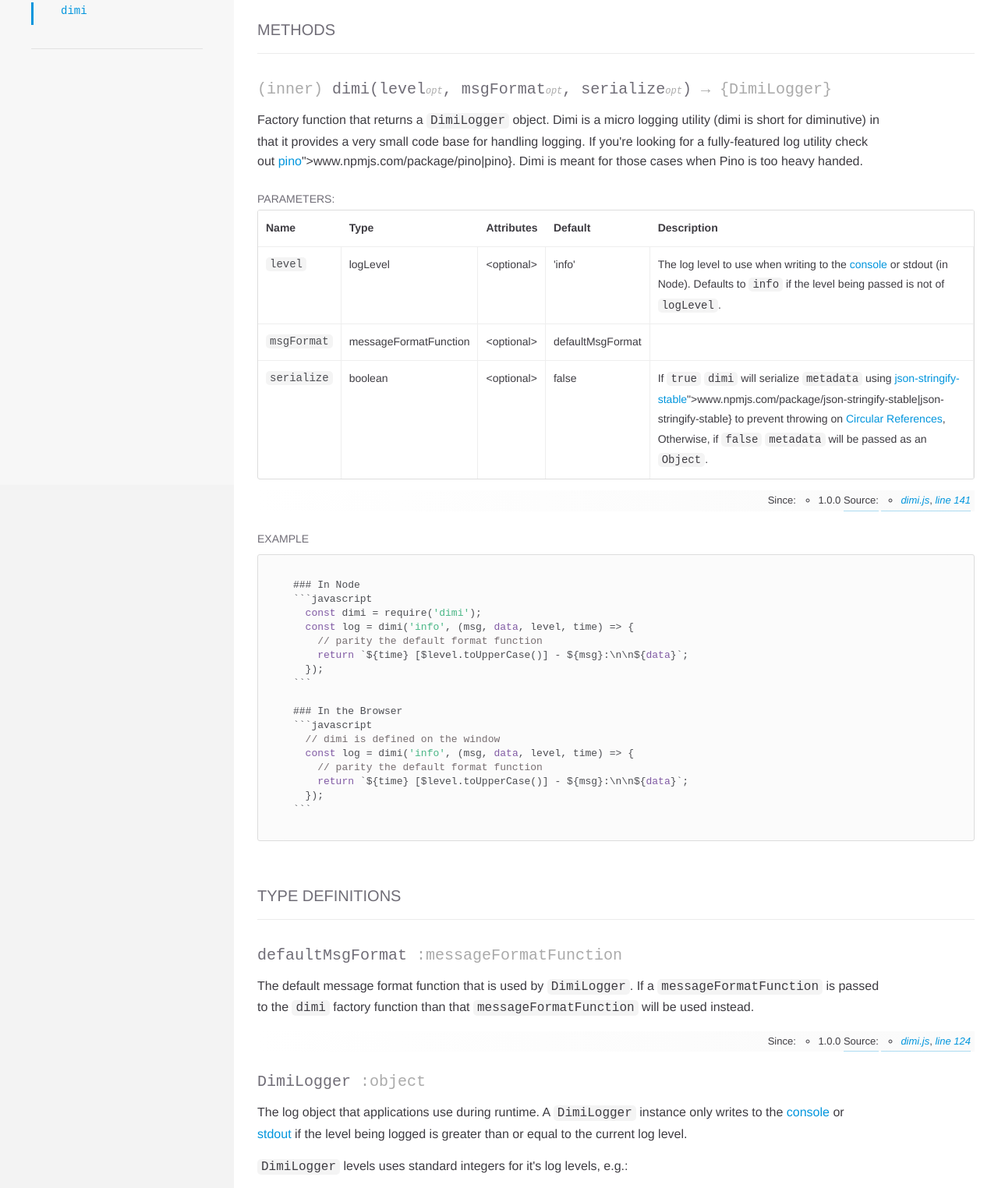
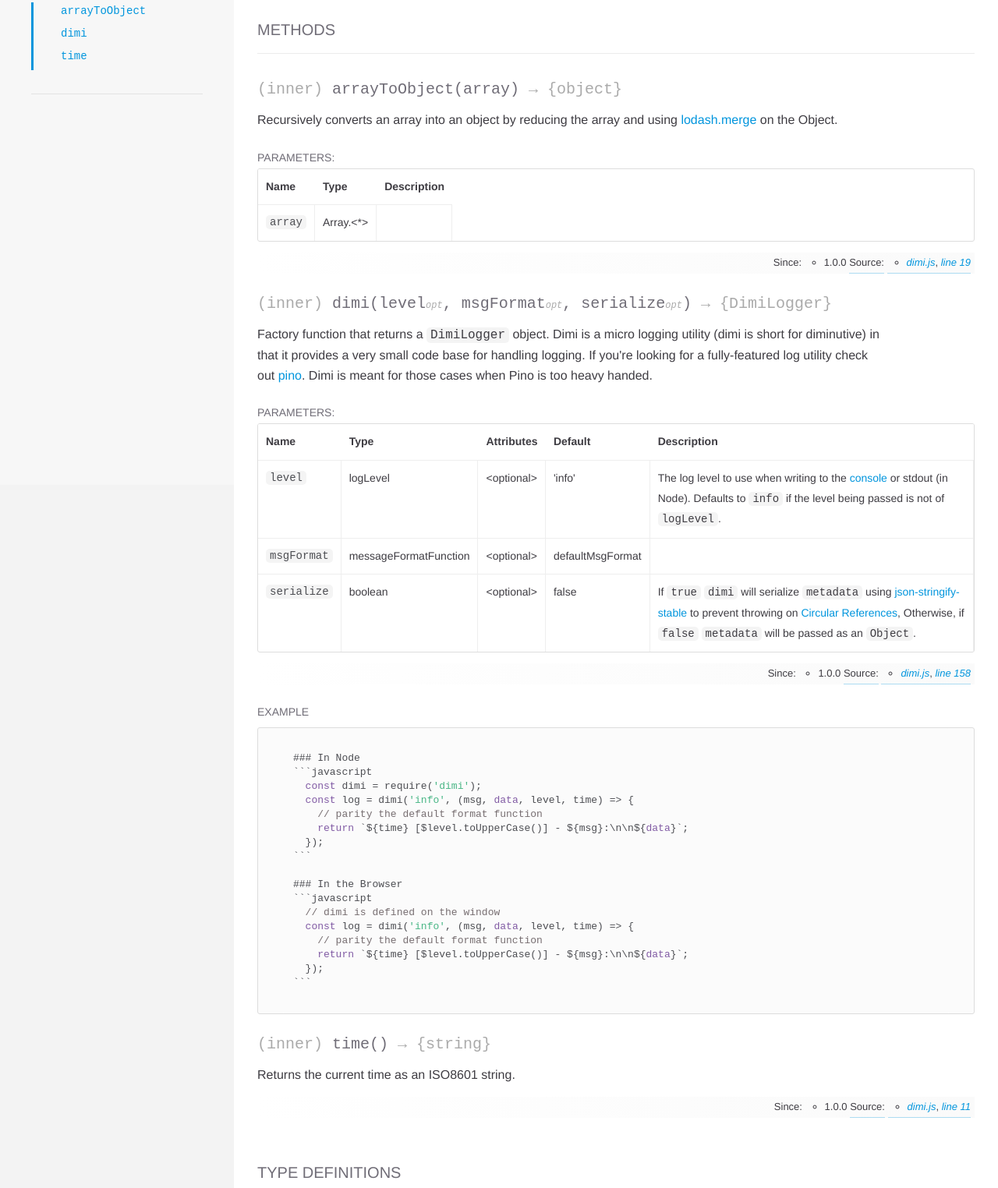
Before and after one commit to JustinBeaudry/dimi, a website: page docs/module-dimi.html in a window 1280 px wide. Shown: the part 221-1745 px from the top of the page at 78% size. Drawn offline with nearby package versions, Linux system fonts and the light colour scheme; a web font is replaced by a local one.

Commit message:
rebuild docs, and cleanup

```diff
--- a/docs/module-dimi.html
+++ b/docs/module-dimi.html
@@ -73,7 +73,7 @@
 
 
 
-    <h3>Modules</h3><ul><li id="dimi-nav"><a href="module-dimi.html">dimi</a><ul class='methods'><li data-type="method" id="dimi-dimi-nav"><a href="module-dimi.html#~dimi">dimi</a></li></ul></li></ul>
+    <h3>Modules</h3><ul><li id="dimi-nav"><a href="module-dimi.html">dimi</a><ul class='methods'><li data-type="method" id="dimi-arrayToObject-nav"><a href="module-dimi.html#~arrayToObject">arrayToObject</a></li><li data-type="method" id="dimi-dimi-nav"><a href="module-dimi.html#~dimi">dimi</a></li><li data-type="method" id="dimi-time-nav"><a href="module-dimi.html#~time">time</a></li></ul></li></ul>
   </nav>
 
   <div id="main">
@@ -97,7 +97,7 @@
 
 
           <div class="description">
-            <p>Dimi export</p>
+            <p>Dimi</p>
           </div>
 
 
@@ -123,7 +123,7 @@
     <dd class="tag-version">
       <ul class="dummy">
         <li>
-          1.0.0
+          4.0.4
         </li>
       </ul>
     </dd>
@@ -161,7 +161,7 @@
     <dd class="tag-copyright">
       <ul class="dummy">
         <li>
-          Justin Beaudry 2019. Licensed under Apache-2.0.
+          Justin Beaudry 2020. Licensed under Apache-2.0.
         </li>
       </ul>
     </dd>
@@ -220,6 +220,162 @@
 
 
       <h3 class="subsection-title">Methods</h3>
+
+
+
+
+
+
+
+  <span class='name-container'>
+    <a class="link-icon" href="#~arrayToObject">
+      <svg height="20" width="20" style="fill: black;">
+        <use xlink:href="#linkIcon"></use>
+      </svg>
+    </a>
+    <h4 class="name" id="~arrayToObject">
+      <span class="type-signature">(inner) </span>arrayToObject<span class="signature">(array)</span><span class="type-signature"> &rarr; {object}</span>
+    </h4>
+  </span>
+
+
+
+
+
+  <div class="description">
+    <p>Recursively converts an array into an object by reducing the array and
+using <a href="https://lodash.com/docs/4.17.11#merge">lodash.merge</a> on the Object.</p>
+  </div>
+
+
+
+
+
+
+
+  <h5>Parameters:</h5>
+
+
+<table class="params">
+  <thead>
+    <tr>
+
+        <th>Name</th>
+
+
+      <th>Type</th>
+
+
+
+
+
+      <th class="last">Description</th>
+    </tr>
+  </thead>
+
+  <tbody>
+
+      <tr>
+
+          <td class="name"><code>array</code></td>
+
+
+        <td class="type">
+
+
+    <span class="param-type">
+      Array.&lt;*>
+    </span>
+
+
+
+
+
+        </td>
+
+
+
+
+
+        <td class="description last">
+
+
+        </td>
+      </tr>
+
+
+  </tbody>
+</table>
+
+
+
+
+
+<dl class="details">
+
+
+
+
+    <dt class="tag-since">Since:</dt>
+    <dd class="tag-since">
+      <ul class="dummy">
+        <li>
+          1.0.0
+        </li>
+      </ul>
+    </dd>
+
+
+
+
+
+
+
+
+
+
+
+
+
+
+
+
+
+
+
+
+
+
+
+    <dt class="tag-source">Source:</dt>
+    <dd class="tag-source">
+      <ul class="dummy">
+        <li>
+          <a href="dimi.js.html">dimi.js</a>, <a href="dimi.js.html#line19">line 19</a>
+        </li>
+      </ul>
+    </dd>
+
+
+
+
+
+
+
+</dl>
+
+
+
+
+
+
+
+
+
+
+
+
+
 
 
 
@@ -246,7 +402,7 @@
     <p>Factory function that returns a <code>DimiLogger</code> object. Dimi is a
 micro logging utility (dimi is short for diminutive) in that it provides
 a very small code base for handling logging. If you're looking for a
-fully-featured log utility check out <a href="https://%3Ca%20href=%22http://www.npmjs.com/package/pino">pino</a>">www.npmjs.com/package/pino|pino}</a>. Dimi is
+fully-featured log utility check out <a href="https://www.npmjs.com/package/pino">pino</a>. Dimi is
 meant for those cases when Pino is too heavy handed.</p>
   </div>
 
@@ -415,7 +571,7 @@ of <code>logLevel</code>.</p>
 
         <td class="description last">
           <p>If <code>true</code> <code>dimi</code> will serialize
-<code>metadata</code> using <a href="https://%3Ca%20href=%22http://www.npmjs.com/package/json-stringify-stable">json-stringify-stable</a>">www.npmjs.com/package/json-stringify-stable|json-stringify-stable}</a> to prevent throwing
+<code>metadata</code> using <a href="https://www.npmjs.com/package/json-stringify-stable">json-stringify-stable</a> to prevent throwing
 on <a href="https://developer.mozilla.org/en-US/docs/Web/JavaScript/Reference/Global_Objects/JSON/stringify#Exceptions">Circular References</a>, Otherwise, if <code>false</code> <code>metadata</code> will be
 passed as an <code>Object</code>.</p>
 
@@ -470,7 +626,7 @@ passed as an <code>Object</code>.</p>
     <dd class="tag-source">
       <ul class="dummy">
         <li>
-          <a href="dimi.js.html">dimi.js</a>, <a href="dimi.js.html#line141">line 141</a>
+          <a href="dimi.js.html">dimi.js</a>, <a href="dimi.js.html#line158">line 158</a>
         </li>
       </ul>
     </dd>
@@ -524,6 +680,106 @@ passed as an <code>Object</code>.</p>
 
 
   </div>
+
+
+
+
+
+
+
+
+  <span class='name-container'>
+    <a class="link-icon" href="#~time">
+      <svg height="20" width="20" style="fill: black;">
+        <use xlink:href="#linkIcon"></use>
+      </svg>
+    </a>
+    <h4 class="name" id="~time">
+      <span class="type-signature">(inner) </span>time<span class="signature">()</span><span class="type-signature"> &rarr; {string}</span>
+    </h4>
+  </span>
+
+
+
+
+
+  <div class="description">
+    <p>Returns the current time as an ISO8601 string.</p>
+  </div>
+
+
+
+
+
+
+
+
+
+
+<dl class="details">
+
+
+
+
+    <dt class="tag-since">Since:</dt>
+    <dd class="tag-since">
+      <ul class="dummy">
+        <li>
+          1.0.0
+        </li>
+      </ul>
+    </dd>
+
+
+
+
+
+
+
+
+
+
+
+
+
+
+
+
+
+
+
+
+
+
+
+    <dt class="tag-source">Source:</dt>
+    <dd class="tag-source">
+      <ul class="dummy">
+        <li>
+          <a href="dimi.js.html">dimi.js</a>, <a href="dimi.js.html#line11">line 11</a>
+        </li>
+      </ul>
+    </dd>
+
+
+
+
+
+
+
+</dl>
+
+
+
+
+
+
+
+
+
+
+
+
 
 
 
@@ -608,7 +864,7 @@ function than that <code>messageFormatFunction</code> will be used instead.</p>
     <dd class="tag-source">
       <ul class="dummy">
         <li>
-          <a href="dimi.js.html">dimi.js</a>, <a href="dimi.js.html#line124">line 124</a>
+          <a href="dimi.js.html">dimi.js</a>, <a href="dimi.js.html#line141">line 141</a>
         </li>
       </ul>
     </dd>
@@ -918,7 +1174,7 @@ See <a href="https://github.com/JustinBeaudry/dimi/blob/master/README.md#best-pr
     <dd class="tag-source">
       <ul class="dummy">
         <li>
-          <a href="dimi.js.html">dimi.js</a>, <a href="dimi.js.html#line67">line 67</a>
+          <a href="dimi.js.html">dimi.js</a>, <a href="dimi.js.html#line84">line 84</a>
         </li>
       </ul>
     </dd>
@@ -1026,7 +1282,7 @@ formatting in Node and the Browser.</p>
     <dd class="tag-source">
       <ul class="dummy">
         <li>
-          <a href="dimi.js.html">dimi.js</a>, <a href="dimi.js.html#line52">line 52</a>
+          <a href="dimi.js.html">dimi.js</a>, <a href="dimi.js.html#line69">line 69</a>
         </li>
       </ul>
     </dd>
@@ -1126,7 +1382,7 @@ formatting in Node and the Browser.</p>
     <dd class="tag-source">
       <ul class="dummy">
         <li>
-          <a href="dimi.js.html">dimi.js</a>, <a href="dimi.js.html#line133">line 133</a>
+          <a href="dimi.js.html">dimi.js</a>, <a href="dimi.js.html#line150">line 150</a>
         </li>
       </ul>
     </dd>
@@ -1238,7 +1494,7 @@ json-stringify-stable} to prevent throwing on <a href="https://developer.mozilla
     <dd class="tag-source">
       <ul class="dummy">
         <li>
-          <a href="dimi.js.html">dimi.js</a>, <a href="dimi.js.html#line97">line 97</a>
+          <a href="dimi.js.html">dimi.js</a>, <a href="dimi.js.html#line114">line 114</a>
         </li>
       </ul>
     </dd>
@@ -1309,7 +1565,7 @@ json-stringify-stable} to prevent throwing on <a href="https://developer.mozilla
     <p>Metadata passed to a <code>logFunction</code> to be logged. Metadata is typically
 (by default if using the <code>defaultMsgFormat</code> function) serialized. If
 <code>serialized</code> is set to <code>true</code> on the <code>DimiLogger</code> instance, than
-<code>metadata</code> is serialized using <a href="https://%3Ca%20href=%22http://www.npmjs.com/package/json-stringify-stable">json-stringify-stable</a>">www.npmjs.com/package/json-stringify-stable|json-stringify-stable}</a> to prevent
+<code>metadata</code> is serialized using <a href="https://www.npmjs.com/package/json-stringify-stable">json-stringify-stable</a> to prevent
 throwing on <a href="https://developer.mozilla.org/en-US/docs/Web/JavaScript/Reference/Global_Objects/JSON/stringify#Exceptions">Circular References</a>.</p>
   </div>
 
@@ -1362,7 +1618,7 @@ throwing on <a href="https://developer.mozilla.org/en-US/docs/Web/JavaScript/Ref
     <dd class="tag-source">
       <ul class="dummy">
         <li>
-          <a href="dimi.js.html">dimi.js</a>, <a href="dimi.js.html#line41">line 41</a>
+          <a href="dimi.js.html">dimi.js</a>, <a href="dimi.js.html#line58">line 58</a>
         </li>
       </ul>
     </dd>
@@ -1402,7 +1658,7 @@ throwing on <a href="https://developer.mozilla.org/en-US/docs/Web/JavaScript/Ref
   <br class="clear">
 
   <footer>
-    Documentation generated by <a href="https://github.com/jsdoc3/jsdoc">JSDoc 3.5.5</a>
+    Documentation generated by <a href="https://github.com/jsdoc3/jsdoc">JSDoc 3.6.4</a>
   </footer>
 
   <script src="scripts/linenumber.js"></script>
--- a/rollup.config.js
+++ b/rollup.config.js
@@ -3,7 +3,7 @@ import commonjs from '@rollup/plugin-commonjs';
 import cleanup from 'rollup-plugin-cleanup';
 
 export default {
-	input: './lib/dimi.js',
+	input: './dimi.js',
 	output: {
 		name: 'Dimi',
 		file: 'dist/dimi.js',
```
Also changed, not shown: dimi.js (renamed from lib/dimi.js, +23 -4 lines), docs/dimi.js.html (+28 -11 lines), docs/index.html (+4 -5 lines), lib/utils.js (deleted, +0 -28 lines), .jsdoc.js, dist/dimi.js.
